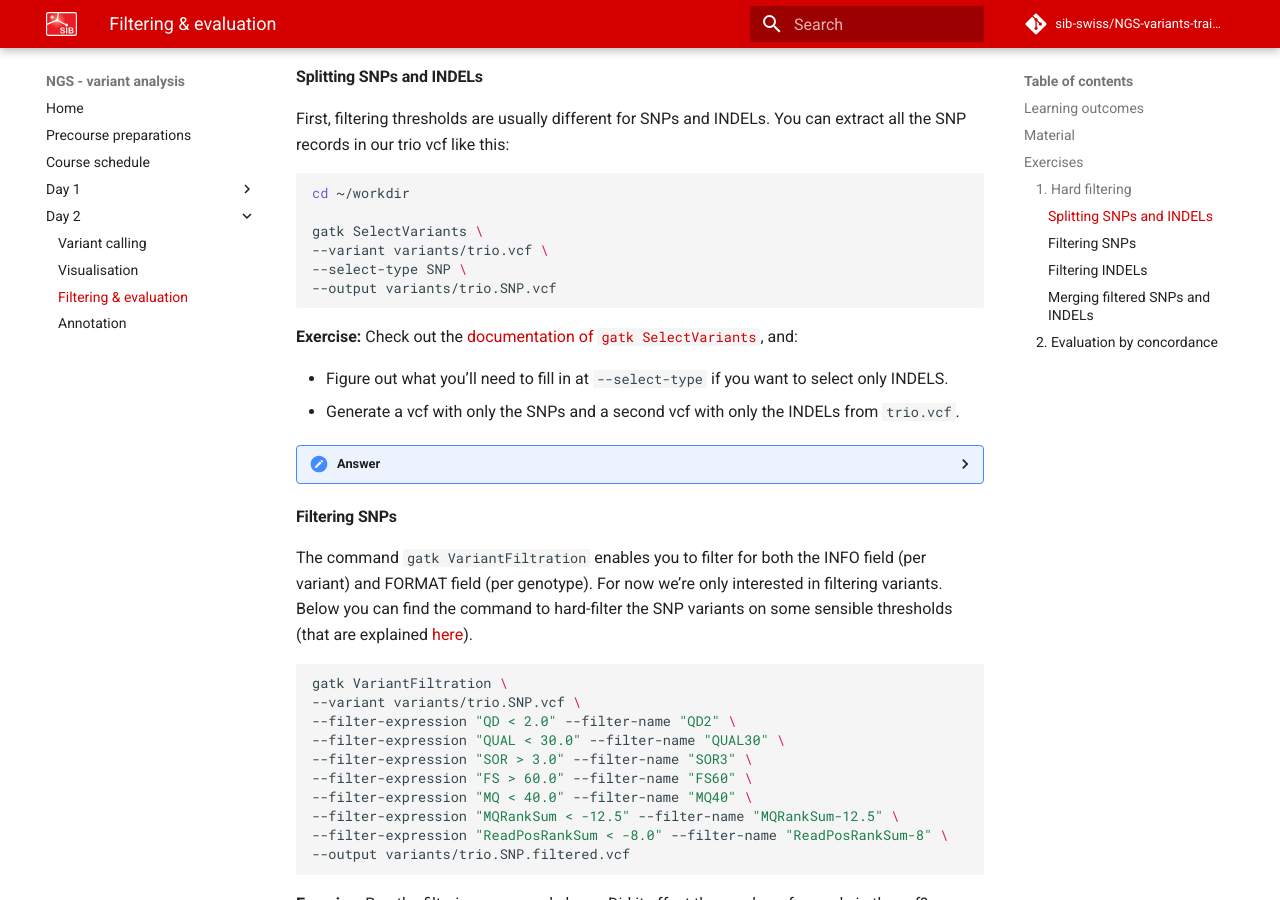
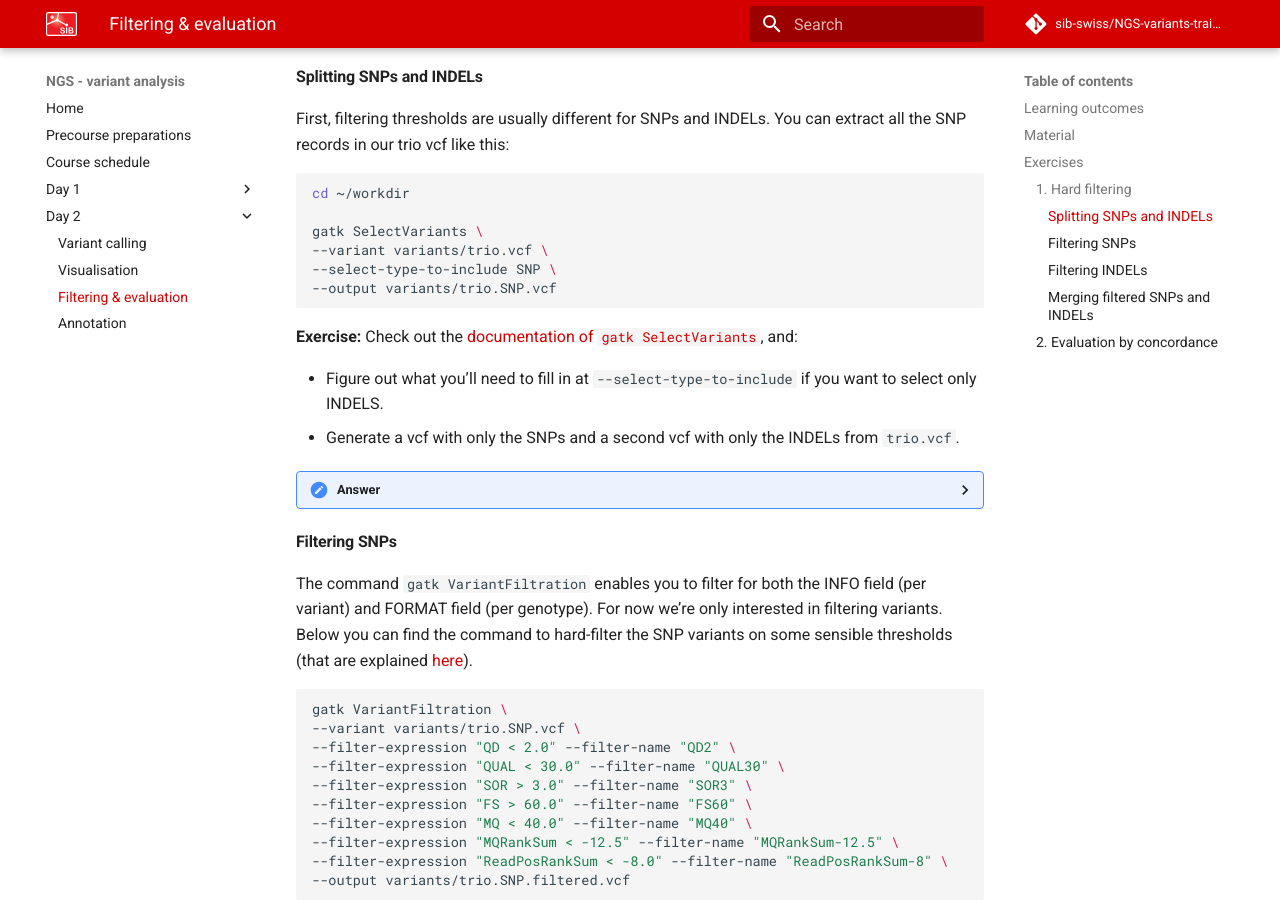
Before and after one commit to sib-swiss/NGS-variants-training, an MkDocs documentation site: the page built from docs/day2/filtering_evaluation.md, in a window 1280 px wide and 900 px high, scrolled down 815 px. Built offline with MkDocs 1.6.1 and Material for MkDocs 9.7.7, drawn with Linux system fonts in a browser that asks for light colours; comment, search, counter and statistics services are not loaded; the version menu is left out; some of the changed text lies outside the part shown.

Commit message:
closes #4

````diff
--- a/docs/day2/filtering_evaluation.md
+++ b/docs/day2/filtering_evaluation.md
@@ -28,24 +28,24 @@ cd ~/workdir
 
 gatk SelectVariants \
 --variant variants/trio.vcf \
---select-type SNP \
+--select-type-to-include SNP \
 --output variants/trio.SNP.vcf
 ```
 
 **Exercise:** Check out the [documentation of `gatk SelectVariants`](https://gatk.broadinstitute.org/hc/en-us/articles/360037055952-SelectVariants), and:
 
-* Figure out what you'll need to fill in at `--select-type` if you want to select only INDELS.
+* Figure out what you'll need to fill in at `--select-type-to-include` if you want to select only INDELS.
 * Generate a vcf with only the SNPs and a second vcf with only the INDELs from `trio.vcf`.
 
 ??? done "Answer"
-    You will need to fill in `INDEL` at `--select-type` to filter for INDELs.
+    You will need to fill in `INDEL` at `--select-type-to-include` to filter for INDELs.
 
-    To get the SNPs you can run the command above. To get the INDELs you'll need to change `--select-type` to `INDEL`:
+    To get the SNPs you can run the command above. To get the INDELs you'll need to change `--select-type-to-include` to `INDEL`:
 
     ```sh
     gatk SelectVariants \
     --variant variants/trio.vcf \
-    --select-type INDEL \
+    --select-type-to-include INDEL \
     --output variants/trio.INDEL.vcf
     ```
 
@@ -234,7 +234,7 @@ gatk Concordance \
 !!! note
     We did the filtering on `trio.vcf`, therefore, you first have to extract the records that only apply to the mother by using `gatk SelectVariants`.
 
-    Also note that `trio.vcf` contains records other than SNPs and INDELs. Use `--select-type` to select only SNPs and INDELs.
+    Also note that `trio.vcf` contains records other than SNPs and INDELs. Use `--select-type-to-include` to select only SNPs and INDELs.
 
 ??? done "Answer"
 
@@ -246,8 +246,8 @@ gatk Concordance \
     --sample-name mother \
     --exclude-non-variants \
     --remove-unused-alternates \
-    --select-type INDEL \
-    --select-type SNP \
+    --select-type-to-include INDEL \
+    --select-type-to-include SNP \
     --output variants/mother.trio.vcf
     ```
 
````
